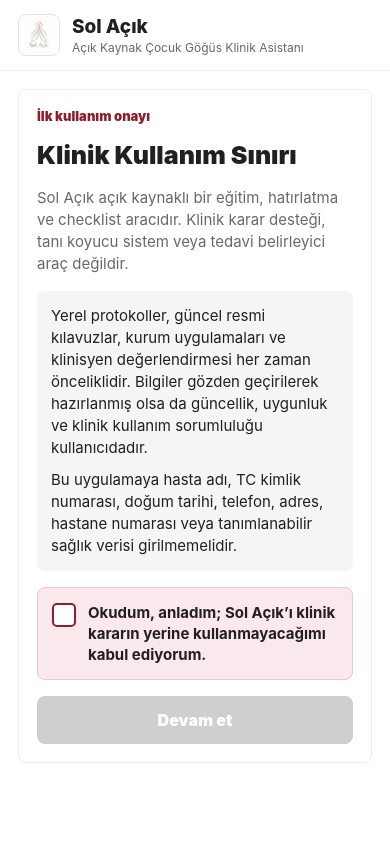
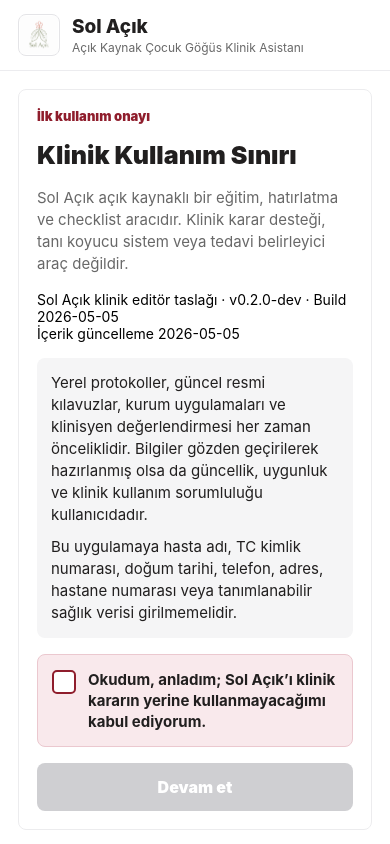
Before and after one commit to erdemgon/SolAcik, a React Native app: screen / in a window 390 px wide. Built offline with nearby package versions, Linux system fonts and the light colour scheme.

Commit message:
ginaasthma2026
gina asthma 2026 update, version&build check

```diff
--- a/App.tsx
+++ b/App.tsx
@@ -955,6 +955,15 @@ function ConsentScreen({
           değildir.
         </Text>
 
+        <View style={styles.consentBuildBox}>
+          <Text style={styles.consentBuildText}>
+            {appBuildInfo.buildLabel} · v{appBuildInfo.appVersion} · Build {appBuildInfo.buildDate}
+          </Text>
+          <Text style={styles.consentBuildText}>
+            İçerik güncelleme {appBuildInfo.contentLastUpdatedDate}
+          </Text>
+        </View>
+
         <View style={styles.consentTextBlock}>
           <Text style={styles.consentBody}>
             Yerel protokoller, güncel resmi kılavuzlar, kurum uygulamaları ve
@@ -1038,10 +1047,15 @@ function HomeScreen({ onOpen }: { onOpen: (screen: ScreenKey) => void }) {
           Pediatrik pulmonologlar ve çocuk göğüs hastalıkları yan dal asistanları
           için, yoğun klinik akışta okunabilir kısa kontrol ekranları.
         </Text>
+      </View>
+
+      <View style={styles.buildInfoStrip}>
         <Text style={styles.buildInfoText}>
-          {appBuildInfo.buildLabel} · v{appBuildInfo.appVersion} · Build {appBuildInfo.buildDate} · İçerik güncelleme {appBuildInfo.contentLastUpdatedDate}
+          {appBuildInfo.buildLabel} · v{appBuildInfo.appVersion} · Build {appBuildInfo.buildDate}
         </Text>
-        <Text style={styles.latestChangeText}>{appBuildInfo.latestChange}</Text>
+        <Text style={styles.latestChangeText}>
+          İçerik güncelleme {appBuildInfo.contentLastUpdatedDate}: {appBuildInfo.latestChange}
+        </Text>
       </View>
 
       <View style={styles.searchPanel}>
@@ -1685,12 +1699,20 @@ const styles = StyleSheet.create({
     marginTop: 10,
     textAlign: 'center',
   },
+  buildInfoStrip: {
+    backgroundColor: '#fff7e6',
+    borderColor: '#f0c36a',
+    borderRadius: 8,
+    borderWidth: 1,
+    gap: 3,
+    paddingHorizontal: 12,
+    paddingVertical: 9,
+  },
   buildInfoText: {
-    color: MUTED,
+    color: '#5d5658',
     fontSize: 11,
     fontWeight: '800',
     lineHeight: 16,
-    marginTop: 10,
     textAlign: 'center',
   },
   latestChangeText: {
```
